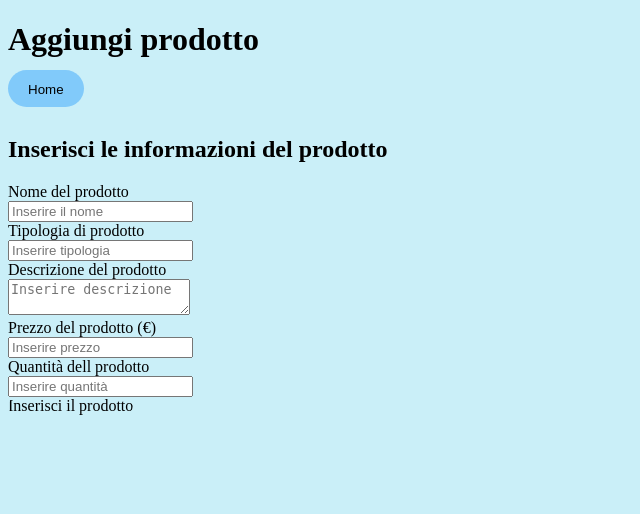
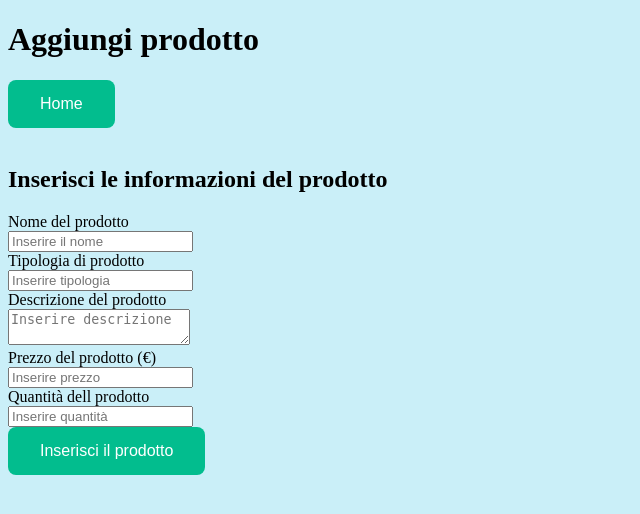
Before and after one commit to MickTK/ProgettoFinaleISW, a Django app: template negozio/applicazione/templates/amministratore/Aggiungi_prodotto.html in a window 1280 px wide. Shown: the top 514 px of the page, without its empty margins (0-640 px from the left). Run offline with Django 4.2, Linux system fonts and the light colour scheme; the template is opened without the code that fills it, so the values that code supplies are empty.

Commit message:
Aggiunta stile base bottoni e tabelle (da modificare)

```diff
--- a/negozio/applicazione/static/css/style.css
+++ b/negozio/applicazione/static/css/style.css
@@ -3,40 +3,20 @@ body {
     background-color: #caeff8;
  }
 
-/* Reset dello stile predefinito del button */
-button {
+ /* Modifica dello stile dei bottoni */
+ .button {
+    background-color: #02bd8e; /* Green */
     border: none;
-    background-color: transparent;
-    padding: 0;
-    margin: 0;
-    cursor: pointer;
+    color: white;
+    padding: 15px 32px;
+    text-align: center;
+    text-decoration: none;
+    display: inline-block;
+    font-size: 16px;
+    border-radius: 8px;
   }
 
-/* Nuono stile del button */
-.tasto {
-    border-radius: 50px; /* raggio di curvatura */
-    padding: 10px 20px; /* dimensione del button */
-    background-color: #81cafa; /* sfondo */
-    color: #fff; /* colore del testo */
-    font-size: 16px; /* dimensione del testo */
+  table, th, td {
+    border: 1px solid;
+    border-collapse: collapse;
   }
-
-/* Reset dello stile predefinito del button input di tipo submit */
-input[type="submit"] {
-    appearance: none;
-    border: none;
-    background-color: transparent;
-    color: inherit;
-    cursor: pointer;
-    font: inherit;
-    padding: 0;
- }
-
-  /* Nuono stile del button input di tipo submit */
-  .tastoInput {
-    border-radius: 50px; /* raggio di curvatura */
-    padding: 10px 20px; /* dimensione del button */
-    background-color: #81cafa; /* colore dello sfondo */
-    color: #fff; /* colore del testo */
-    font-size: 16px; /* dimensione del testo */
- }
--- a/negozio/applicazione/templates/amministratore/Aggiungi_prodotto.html
+++ b/negozio/applicazione/templates/amministratore/Aggiungi_prodotto.html
@@ -17,7 +17,7 @@
             <!-- Div contenente la home -->
             <div>
                 <h1>Aggiungi prodotto</h1>
-                <a class="tasto" href="./Home_amministratore.html"><button type="button" value="home">Home</button></a>
+                <a href="./Home_amministratore.html"><button class="button" type="button" value="home">Home</button></a>
             </div>
 
             <br>
@@ -37,7 +37,7 @@
                     <label for="quantitàProdotto">Quantità dell prodotto</label><br>
                     <input type="number" placeholder="Inserire quantità" name="quantitàProdotto" required><br>
 
-                    <input class="tastoInput" type="submit" value="Inserisci il prodotto">
+                    <input class="button" class="tastoInput" type="submit" value="Inserisci il prodotto">
             </form>
 
         </div>
--- a/negozio/applicazione/templates/amministratore/Resoconto_vendite.html
+++ b/negozio/applicazione/templates/amministratore/Resoconto_vendite.html
@@ -18,13 +18,13 @@
             <div>
                 <h1>Resoconto vendite</h1>
 
-                <a class="tasto" href="./Home_amministratore.html"><button type="button" value="home">Home</button></a>
+                <a href="./Home_amministratore.html"><button class="button" type="button" value="home">Home</button></a>
 
                 <!-- Filtro per cercare mediante una parola chiave -->
                 <label for="nomeP">Inserisci parola chiave:</label>
                 <input type="text" id="nomeP"><br>
 
-                <button class="tasto" onclick="filtraTabella()">Cerca</button>
+                <button class="button" onclick="filtraTabella()">Cerca</button>
             </div>
 
             <!-- Tabella contenente il resoconto -->
--- a/negozio/applicazione/templates/login.html
+++ b/negozio/applicazione/templates/login.html
@@ -16,13 +16,13 @@
 
         <!-- div che contiene il form per il login -->
         <div class="login">
-            <form action="./utente/home.html">
+            <form class="loginForm" action="./utente/home.html">
                 <label>Username</label><br>
                 <input type="text" placeholder="Inserire username" name="username" required><br>
                 <label>Password</label><br>
                 <input type="password" placeholder="Inserire Password" name="password" required><br>
 
-                <button class="tasto" type="submit">Login</button><br>
+                <button class="button" type="submit">Login</button><br>
                 <p>Non sei registrato? <a href="./utente/registrazione.html">Registrati qui!</a></p>
             </form>
         </div>
--- a/negozio/applicazione/templates/utente/carrello.html
+++ b/negozio/applicazione/templates/utente/carrello.html
@@ -17,8 +17,8 @@
             <!-- Div contenente la home e il logout -->
             <div>
                 <h1>Carrello</h1>
-                <a class="tasto" href="./home.html"><button type="button" value="home">Home</button></a>
-                <a class="tasto" href="../login.html"><button type="button" value="logout">Logout</button></a>
+                <a href="./home.html"><button class="button" type="button" value="home">Home</button></a>
+                <a href="../login.html"><button class="button" type="button" value="logout">Logout</button></a>
             </div>
 
             <!-- Tabella contenente i prodotti presenti nel negozio -->
@@ -45,7 +45,7 @@
 
             <!-- Div per il checkout-->
             <div>
-                <a href="./checkout.html"><button type="button" value="checkout">Checkout</button></a>
+                <a href="./checkout.html"><button class="button" type="button" value="checkout">Checkout</button></a>
             </div>
 
         </div>
--- a/negozio/applicazione/templates/utente/checkout.html
+++ b/negozio/applicazione/templates/utente/checkout.html
@@ -16,7 +16,7 @@
         <div class="checkout">
             <div>
                 <h1>Checkout</h1>
-                <a class="tasto" href="./carrello.html"><button type="button" value="carrello">Carrello</button></a>
+                <a href="./carrello.html"><button class="button" type="button" value="carrello">Carrello</button></a>
             </div>
 
         <!-- Div per il form inerente l'indirizzo e il metodo di pagamento -->
@@ -28,7 +28,7 @@
                     <input type="text" placeholder="Inserire il metodo di pagamento"
                     name="metodoPagamento" required><br>
 
-                    <button class="tasto" type="submit">Ordina</button><br>
+                    <button class="button" type="submit">Ordina</button><br>
                 </form>
             </div>
         </div>
--- a/negozio/applicazione/templates/utente/home.html
+++ b/negozio/applicazione/templates/utente/home.html
@@ -22,10 +22,10 @@
                 <label for="nomeP">Inserisci parola chiave:</label>
                 <input type="text" id="nomeP"><br>
 
-                <button class="tasto" onclick="filtraTabella()">Cerca</button>
+                <button class="button" onclick="filtraTabella()">Cerca</button>
 
-                <a class="tasto" href="./carrello.html"><button type="button" value="carrello">Carrello</button></a>
-                <a class="tasto" href="../login.html"><button type="button" value="logout">Logout</button></a>
+                <a href="./carrello.html"><button class="button" type="button" value="carrello">Carrello</button></a>
+                <a href="../login.html"><button class="button" type="button" value="logout">Logout</button></a>
             </div>
 
             <!-- Tabella contenente i prodotti presenti nel negozio -->
--- a/negozio/applicazione/templates/utente/registrazione.html
+++ b/negozio/applicazione/templates/utente/registrazione.html
@@ -48,7 +48,7 @@
 
 
 
-                <input class="tastoInput" type="submit" value="Registrati">
+                <input class="button" type="submit" value="Registrati">
             </form>
         </div>
     </body>
```
Also changed, not shown: negozio/applicazione/templates/amministratore/Home_amministratore.html (+4 -4 lines).
